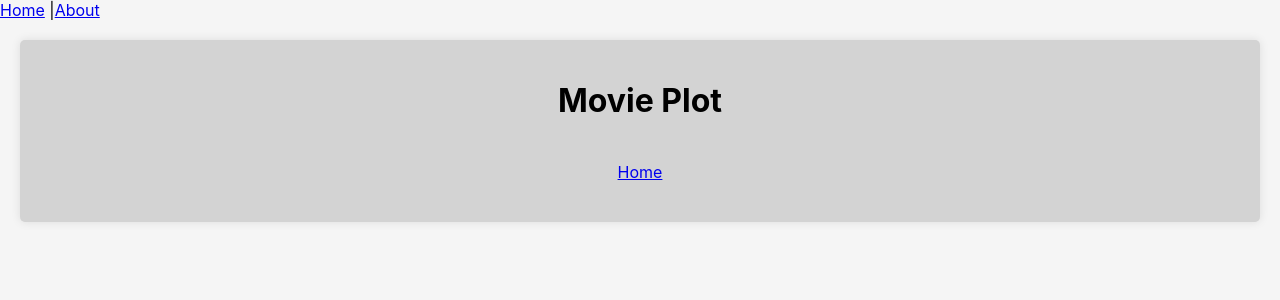
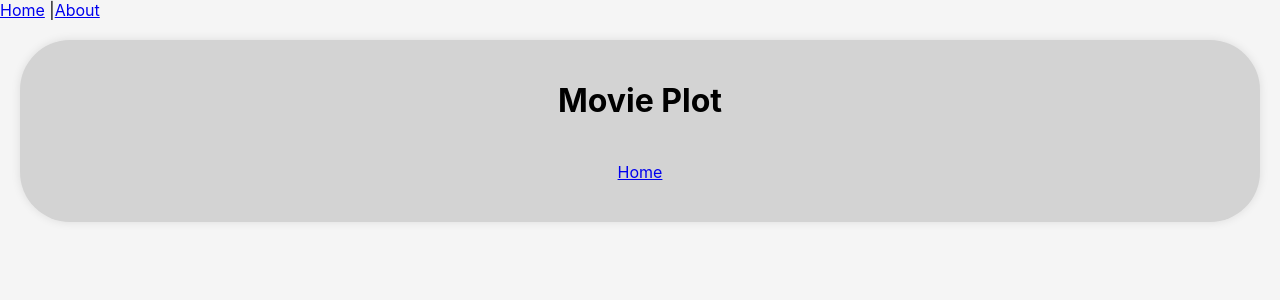
Before and after one commit to PranaySinguluri/movie-bluff, a React (Create React App) app: page /plot in a window 1280 px wide. Shown: the top 300 px of the page. Built offline with nearby package versions, Linux system fonts and the light colour scheme.

Commit message:
Update Plot.jsx

```diff
--- a/src/Pages/Plot.jsx
+++ b/src/Pages/Plot.jsx
@@ -44,7 +44,7 @@ const Plot = () => {
       gridArea: "content",
       padding: "20px",
       backgroundColor: "lightgray",
-      borderRadius: "5px",
+      borderRadius: "50px",
       boxShadow: "0 0 10px rgba(0, 0, 0, 0.1)",
       margin: "20px",
 
```
